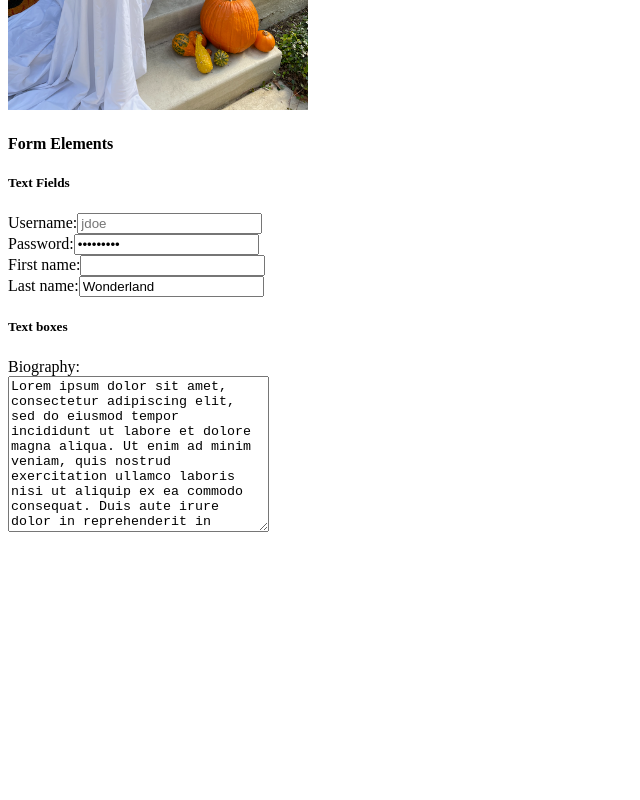
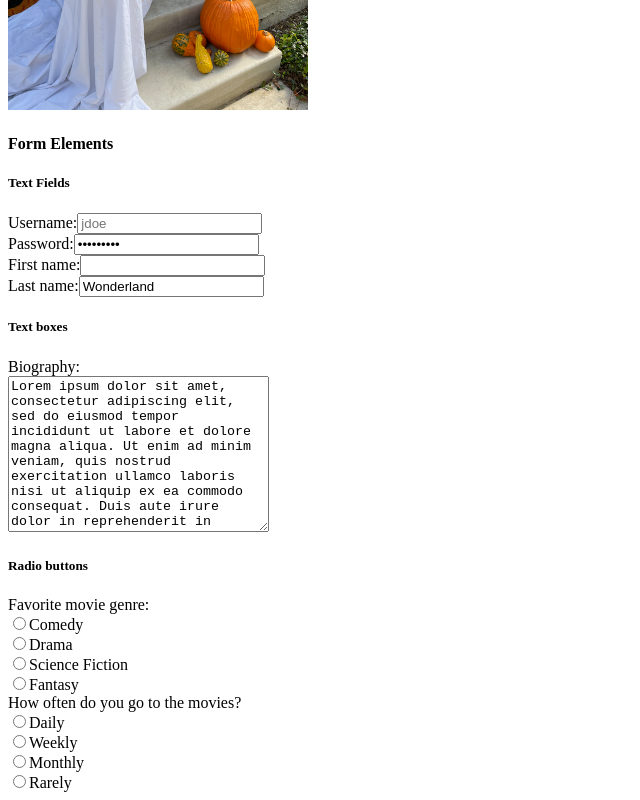
Before and after one commit to melanielochrie/kambaz-next-js-Fall-2026, a Next.js app: page /labs/lab1 in a window 1280 px wide. Shown: the part 3516-4316 px from the top of the page, without its empty margins (0-640 px from the left). Before the commit the page ends 4060 px from the top, so only its background shows below. Built offline with nearby package versions, Linux system fonts and the light colour scheme.

Commit message:
Complete Radio Buttons

```diff
--- a/app/labs/lab1/forms/Forms.tsx
+++ b/app/labs/lab1/forms/Forms.tsx
@@ -1,3 +1,4 @@
+import RadioButtons from "./RadioButtons";
 import TextFields from "./TextFields";
 import Textarea from "./Textarea";
 
@@ -9,6 +10,7 @@ export default function Forms() {
       <form id="wd-text-fields">
         <TextFields />
         <Textarea />
+        <RadioButtons />
 
         {/* add the next form components here */}
       </form>
--- /dev/null
+++ b/app/labs/lab1/forms/RadioButtons.tsx
@@ -0,0 +1,35 @@
+export default function RadioButtons() {
+    return (
+        <>
+            <h5 id="wd-radio-buttons">Radio buttons</h5>
+            <label>Favorite movie genre:</label>
+            <br />
+            <input type="radio" name="radio-genre" id="wd-radio-comedy" />
+            <label htmlFor="wd-radio-comedy">Comedy</label>
+            <br />
+            <input type="radio" name="radio-genre" id="wd-radio-drama" />
+            <label htmlFor="wd-radio-drama">Drama</label>
+            <br />
+            <input type="radio" name="radio-genre" id="wd-radio-scifi" />
+            <label htmlFor="wd-radio-scifi">Science Fiction</label>
+            <br />
+            <input type="radio" name="radio-genre" id="wd-radio-fantasy" />
+            <label htmlFor="wd-radio-fantasy">Fantasy</label>
+            <br />
+            <label>How often do you go to the movies?</label>
+            <br />
+            <input type="radio" name="radio-frequency" id="wd-radio-daily" />
+            <label htmlFor="wd-radio-daily">Daily</label>
+            <br />
+            <input type="radio" name="radio-frequency" id="wd-radio-weekly" />
+            <label htmlFor="wd-radio-weekly">Weekly</label>
+            <br />
+            <input type="radio" name="radio-frequency" id="wd-radio-montly" />
+            <label htmlFor="wd-radio-monthly">Monthly</label>
+            <br />
+            <input type="radio" name="radio-frequency" id="wd-radio-rarely" />
+            <label htmlFor="wd-radio-rarely">Rarely</label>
+
+        </>
+    );
+}
```
